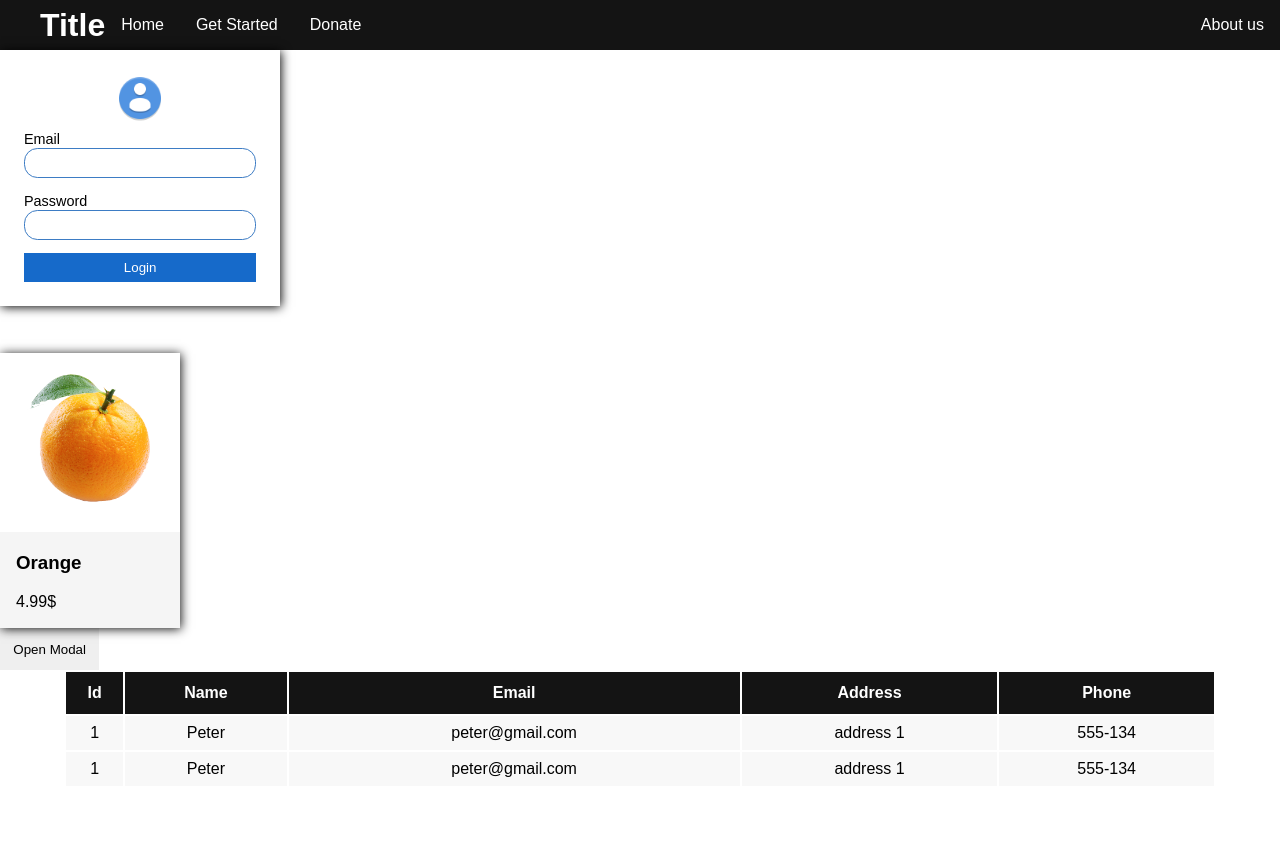
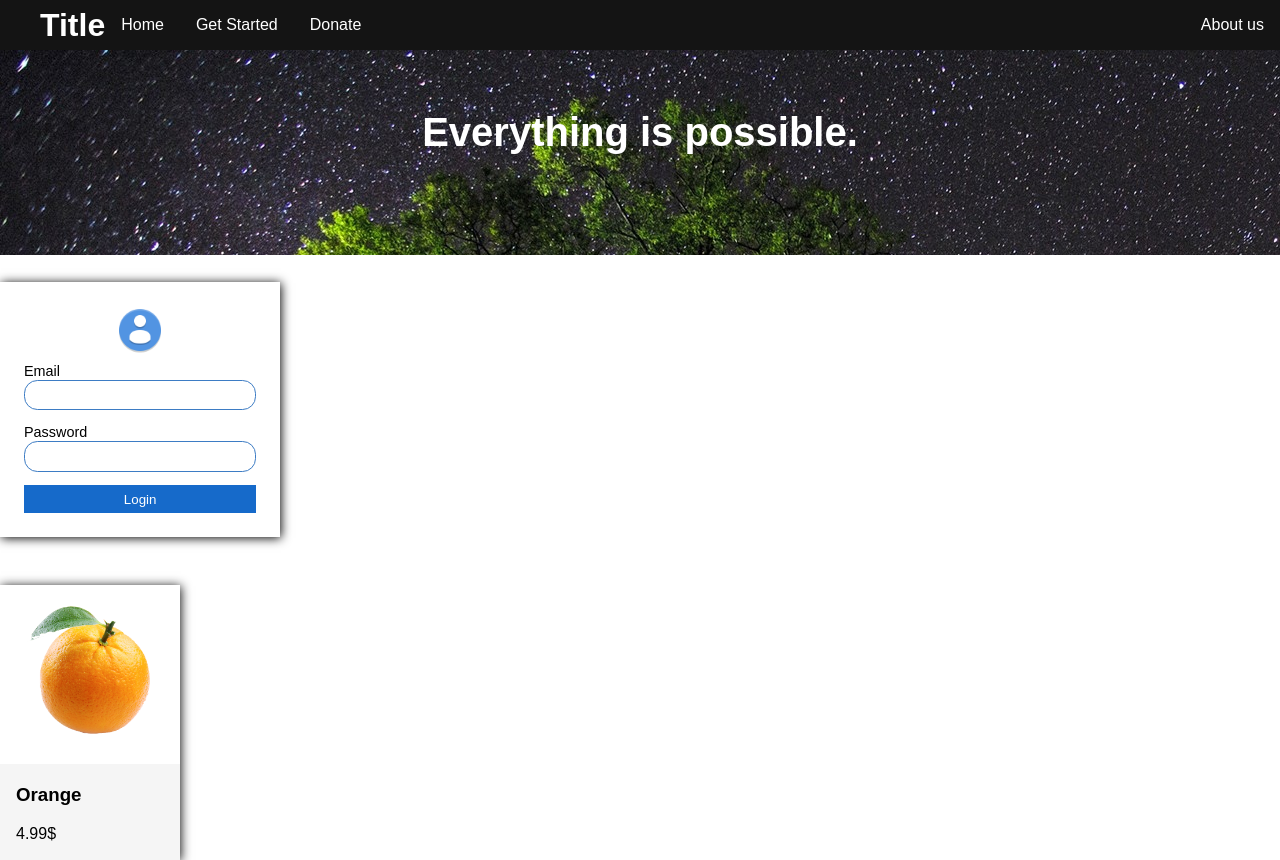
Before and after one commit to Szegoo/preact-js, a React (Create React App) app: page / in a window 1280 px wide. Shown: the top 860 px of the page. Before the commit the page ends 800 px from the top, so only its background shows below. Built offline with nearby package versions, Linux system fonts and the light colour scheme.

Commit message:
added a hero image component
added a hero image component. it has a nice parallel effect.

```diff
--- a/src/App.js
+++ b/src/App.js
@@ -4,11 +4,13 @@ import Card from './preact-components/card';
 import NavigationBar from './preact-components/navigation-bar';
 import Modal from './preact-components/modal';
 import Table from './preact-components/table';
+import HeroImage from './preact-components/heroImage';
 
 function App() {
   return (
     <div className="App">
       <NavigationBar />
+      <HeroImage />
       <LoginForm />
       <AlertBox />
       <Card />
--- /dev/null
+++ b/src/preact-components/heroImage.js
@@ -0,0 +1,21 @@
+export default () => {
+    return (
+        <div>
+            <h1 id="hero-text">Everything is possible.</h1>
+            <style>
+                {`
+                #hero-text {
+                    margin-top: 0;
+                    text-align: center;
+                    font-size: 2.5em;
+                    background: url("./images/hero-image.jpg");
+                    color: white;
+                    padding-top: 1.5em;
+                    padding-bottom: 2.5em;
+                    background-attachment: fixed;
+                }
+            `}
+            </style>
+        </div>
+    )
+}
```
Also changed, not shown: public/images/hero-image.jpg (added).
